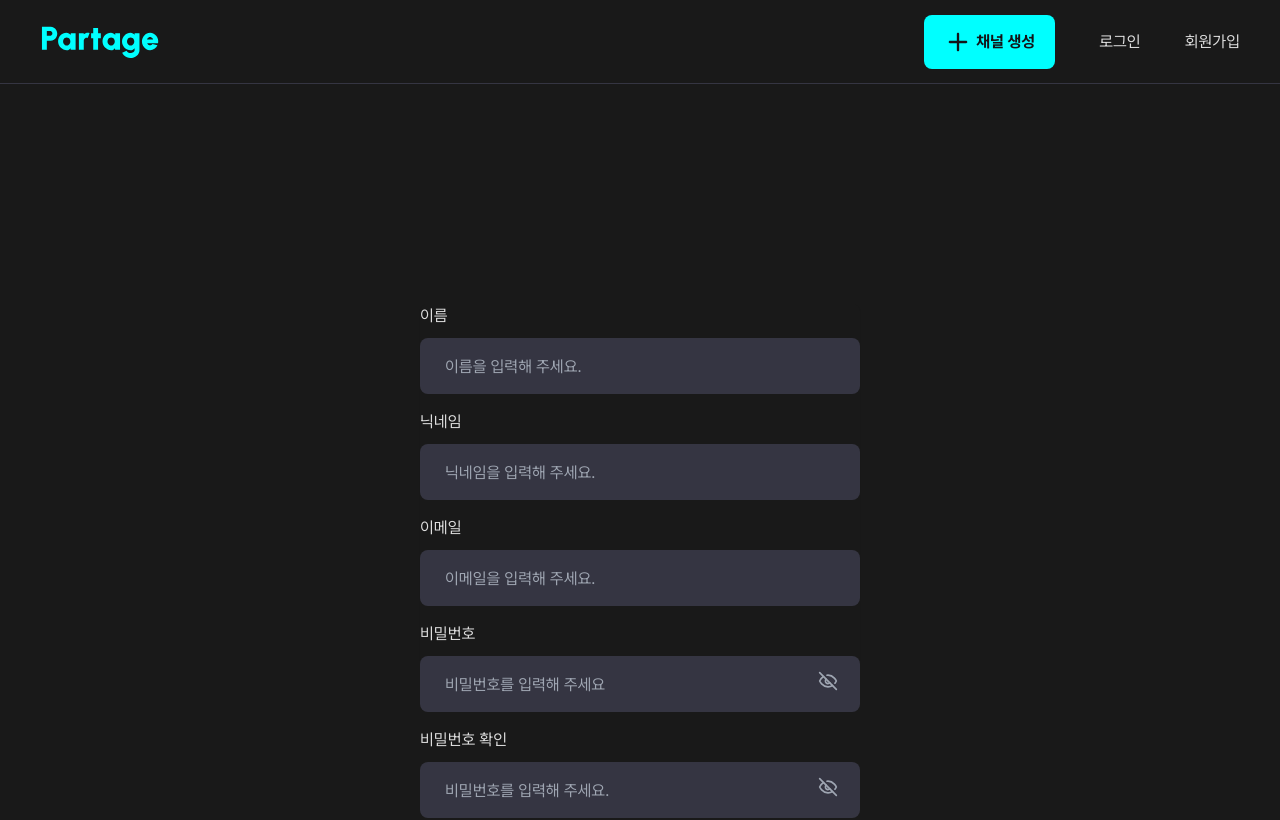
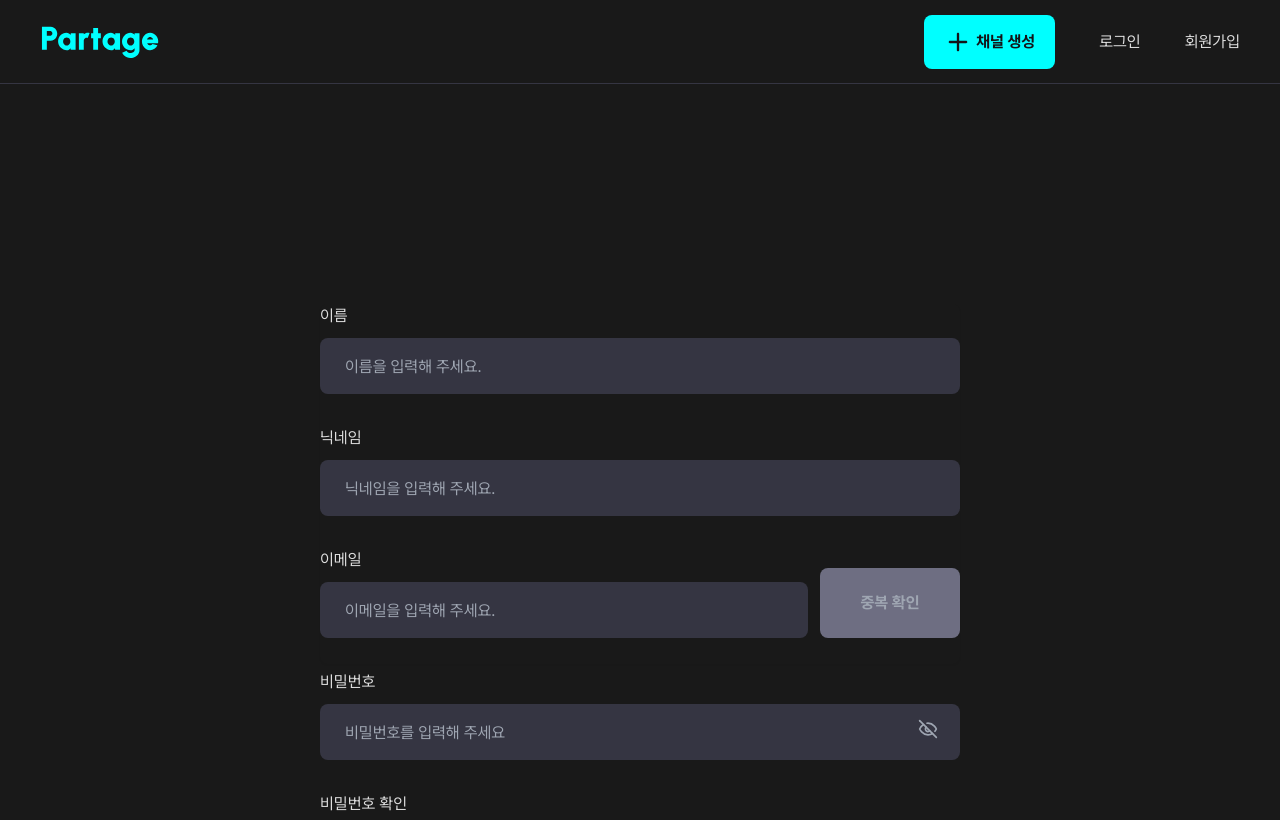
Before and after one commit to Team-Partage/partage_web, a Next.js app: page /register in a window 1280 px wide. Shown: the top 820 px of the page. Built offline with nearby package versions, Linux system fonts and the light colour scheme.

Commit message:
style: auth 공통 레이아웃 설정

```diff
--- /dev/null
+++ b/src/app/(auth)/layout.tsx
@@ -0,0 +1,18 @@
+import { Card, CardContent } from '@/components/ui/card';
+import { ReactNode } from 'react';
+
+type Props = {
+  children: ReactNode;
+};
+
+const layout = ({ children }: Props) => {
+  return (
+    <main className="flex h-screen w-full items-center justify-center">
+      <Card className="border-0 base-regular w-[335px] tablet:w-[440px] tablet:small-regular desktop:h-[360px] desktop:w-[640px]">
+        <CardContent>{children}</CardContent>
+      </Card>
+    </main>
+  );
+};
+
+export default layout;
--- a/src/app/(auth)/login/page.tsx
+++ b/src/app/(auth)/login/page.tsx
@@ -5,7 +5,6 @@ import { useState } from 'react';
 import { z } from 'zod';
 
 import { Button } from '@/components/ui/button';
-import { Card, CardContent } from '@/components/ui/card';
 import { Form, FormControl, FormField, FormItem, FormLabel } from '@/components/ui/form';
 import { Input } from '@/components/ui/input';
 import { zodResolver } from '@hookform/resolvers/zod';
@@ -61,9 +60,6 @@ const LoginPage = () => {
   };
 
   return (
-    <div className="flex h-screen w-full items-center justify-center">
-      <Card className="h-[360px] w-[645px] border-0 base-regular mobile:w-[335px] tablet:w-[440px] tablet:small-regular ">
-        <CardContent>
     <Form {...form}>
       <form onSubmit={form.handleSubmit(onSubmit)}>
         <div className="space-y-4">
@@ -124,9 +120,6 @@ const LoginPage = () => {
         </Button>
       </form>
     </Form>
-        </CardContent>
-      </Card>
-    </div>
   );
 };
 
--- a/src/app/(auth)/register/page.tsx
+++ b/src/app/(auth)/register/page.tsx
@@ -6,7 +6,6 @@ import { z } from 'zod';
 
 import PasswordInput from '@/components/PasswordInput';
 import { Button } from '@/components/ui/button';
-import { Card, CardContent } from '@/components/ui/card';
 import { Form, FormControl, FormField, FormItem, FormLabel } from '@/components/ui/form';
 import { Input } from '@/components/ui/input';
 import { RegisterSchema } from '@/schemas/userSchema';
@@ -33,6 +32,8 @@ const RegisterPage = () => {
     mode: 'onChange',
   });
 
+  const handleEmailCheck = () => {};
+
   const onSubmit = async (data: z.infer<typeof RegisterSchema>) => {
     try {
       await SignUp(data);
@@ -47,17 +48,14 @@ const RegisterPage = () => {
   };
 
   return (
-    <div className="flex h-screen w-full items-center justify-center">
-      <Card className="h-[360px] w-[640px] border-0 base-regular mobile:w-[335px] tablet:w-[440px] tablet:small-regular ">
-        <CardContent>
     <Form {...form}>
       <form onSubmit={form.handleSubmit(onSubmit)}>
-              <div className="space-y-4">
+        <div className="space-y-8">
           <FormField
             control={form.control}
             name="username"
             render={({ field, fieldState: { error } }) => (
-                    <FormItem>
+              <FormItem className="spacing-4">
                 <FormLabel>이름</FormLabel>
                 <FormControl>
                   <Input
@@ -93,7 +91,8 @@ const RegisterPage = () => {
             control={form.control}
             name="email"
             render={({ field, fieldState: { error } }) => (
-                    <FormItem>
+              <div className="flex items-end justify-between gap-3">
+                <FormItem className="w-full">
                   <FormLabel>이메일</FormLabel>
                   <FormControl>
                     <Input
@@ -105,6 +104,18 @@ const RegisterPage = () => {
                     />
                   </FormControl>
                 </FormItem>
+                <div>
+                  <Button
+                    disabled={!!error || !field.value}
+                    variant="active"
+                    className="desktop:h-[70px] desktop:w-[140px]"
+                    onClick={handleEmailCheck}
+                  >
+                    중복 확인
+                  </Button>
+                  {error?.message && <p className="desktop:h-[27px]"></p>}
+                </div>
+              </div>
             )}
           />
           <FormField
@@ -141,17 +152,14 @@ const RegisterPage = () => {
         >
           회원가입
         </Button>
-            </form>
-          </Form>
-        </CardContent>
-      </Card>
         <FormModal
           content="회원가입이 완료되었어요!"
           handleModal={handleModal}
           open={open}
           setOpen={setOpen}
         />
-    </div>
+      </form>
+    </Form>
   );
 };
 
```
Lines whose indentation alone changed are shown as unchanged.
